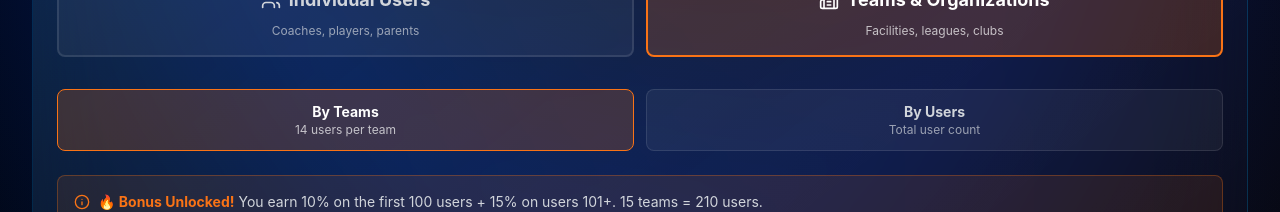
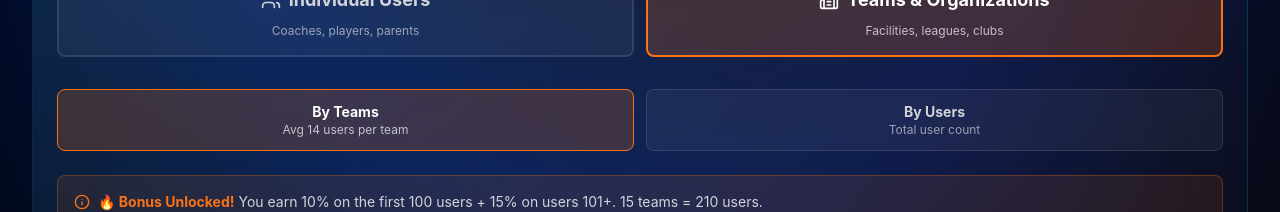
Before and after one commit to jbb1988/mandmwebsite, a Next.js app: page /partner-program in a window 1280 px wide. Shown: the part 4340-4552 px from the top of the page. Built offline with nearby package versions, Linux system fonts and the light colour scheme; no server answers.

Commit message:
Change toggle text from '14 users per team' to 'Avg 14 users per team'

```diff
--- a/src/components/partner/EnhancedEarningsCalculator.tsx
+++ b/src/components/partner/EnhancedEarningsCalculator.tsx
@@ -233,7 +233,7 @@ export function EnhancedEarningsCalculator() {
                 }`}
               >
                 <div className="font-bold text-sm">By Teams</div>
-                <div className="text-xs opacity-70">{USERS_PER_TEAM} users per team</div>
+                <div className="text-xs opacity-70">Avg {USERS_PER_TEAM} users per team</div>
               </button>
 
               <button
@@ -367,7 +367,7 @@ export function EnhancedEarningsCalculator() {
                 }`}
               >
                 <div className="font-bold text-sm">By Teams</div>
-                <div className="text-xs opacity-70">{USERS_PER_TEAM} users per team</div>
+                <div className="text-xs opacity-70">Avg {USERS_PER_TEAM} users per team</div>
               </button>
 
               <button
```
